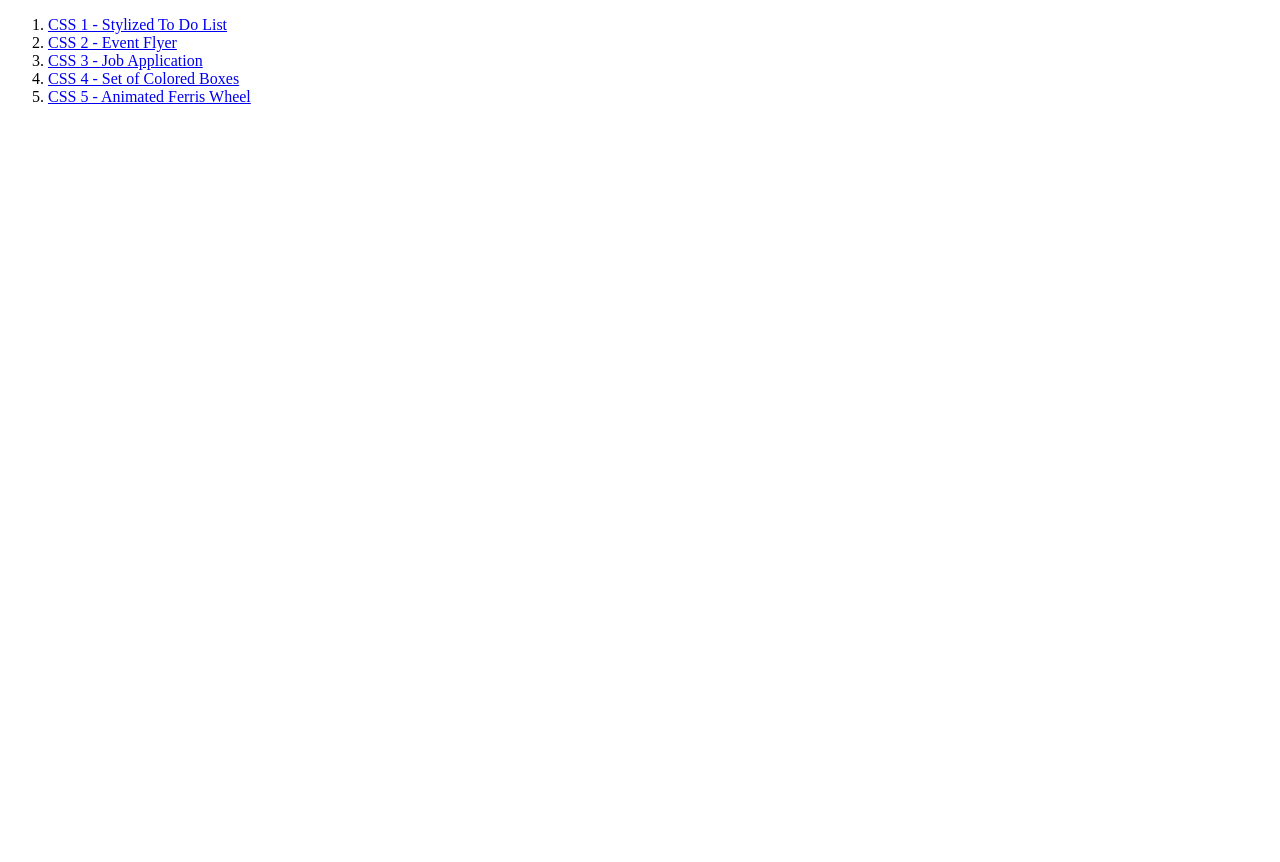
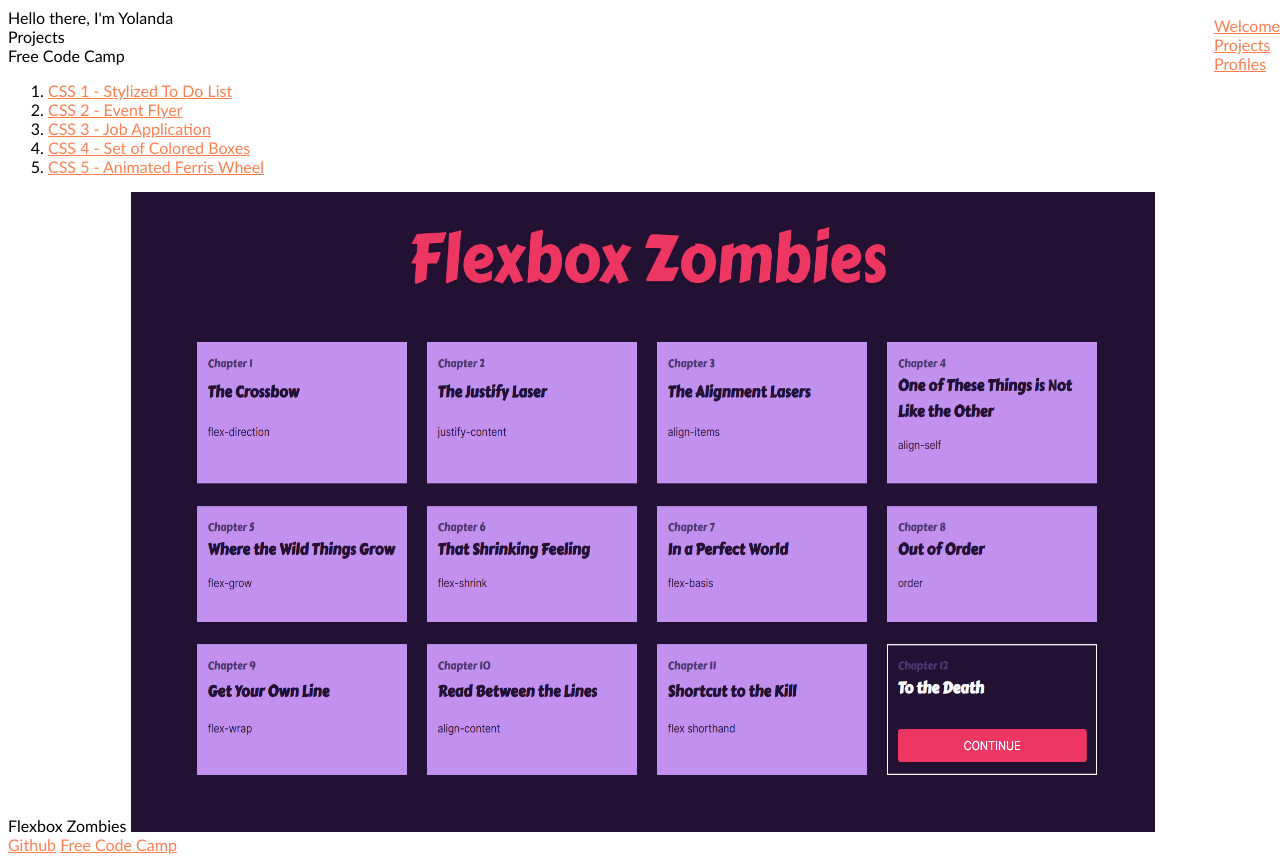
Before and after one commit to yw27263/YolandaWang-Portfolio, a plain HTML site: page index.html in a window 1280 px wide. Before the commit the page ends 800 px from the top, so only its background shows below. Drawn offline with Linux system fonts and the light colour scheme.

Commit message:
started building general info

```diff
--- a/index.html
+++ b/index.html
@@ -4,8 +4,23 @@
     <meta charset="UTF-8">
     <meta name="viewport" content="width=device-width, initial-scale=1.0">
     <title>Document</title>
+    <link rel="stylesheet" href="styles.css">
 </head>
 <body>
+    <div class="welcome" id="welcome-div">
+        <p1>Hello there, I'm Yolanda</p1>
+    </div>
+    <div class="navbar">
+        <ul class="navbar">
+            <li><a href="#welcome-div">Welcome</a></li>
+            <li><a href="#projects-div">Projects</a></li>
+            <li><a href="#profiles-div">Profiles</a></li>
+        </ul>
+    </div>
+    <div class="projects" id="projects-div">
+        <p1>Projects</p1>
+        <br>
+        <p2>Free Code Camp</p2>
         <ol>
             <li>
                 <a href="/CSS 1 - Stylized To Do List/index.html" target="viewer">CSS 1 - Stylized To Do List</a>
@@ -23,5 +38,12 @@
                 <a href="/CSS 5 - Animated Ferris Wheel/index.html" target="viewer">CSS 5 - Animated Ferris Wheel</a>
             </li>
         </ol>
+        <p2>Flexbox Zombies</p2>
+        <a><img id="flexZScrn" src="flexboxZombiesScrnShot.png"></a>
+    </div>
+    <div class="profiles" id="profiles-div">
+        <a id="git-prof" href= "https://github.com/yw27263" target="_blank">Github</a>
+        <a id="fcc-prof" href="https://www.freecodecamp.org/fcc-1d7fb6d4-270c-40ab-bc8b-010f7473fae5" target="_blank">Free Code Camp</a>
+    </div>
 </body>
 </html>
--- a/styles.css
+++ b/styles.css
@@ -0,0 +1,20 @@
+.navbar{
+    position:fixed;
+    top:0;
+    right:0;
+    list-style-type: none;
+}
+
+body{
+    /*background-color: aqua;*/
+    font-family:'Trebuchet MS', 'Lucida Sans Unicode', 'Lucida Grande', 'Lucida Sans', Arial, sans-serif;
+}
+
+a{
+    color:coral;
+}
+
+#flexZScrn {
+    height:50vw;
+    width:80vw;
+}
```
Also changed, not shown: flexboxZombiesScrnShot.png (added). Lines whose indentation alone changed are shown as unchanged.
